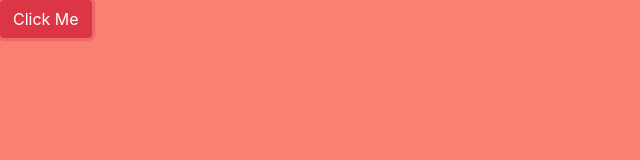
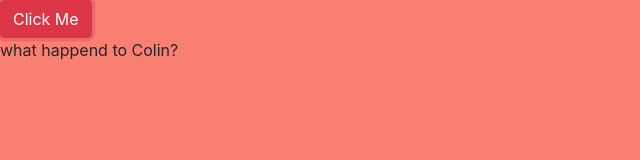
Before and after one commit to marshalloffutt/webpack-shotz, a website built with webpack: page src/index.html in a window 1280 px wide. Both pictures are taken after a click on the button "Click Me". Shown: the whole page, without its empty margins (0-640 px from the left). Built offline with nearby package versions, Linux system fonts and the light colour scheme.

Commit message:
Fixes setup

```diff
--- a/src/index.html
+++ b/src/index.html
@@ -8,6 +8,6 @@
 </head>
 <body>
     <button id="click-button" class="btn btn-danger">Click Me</button>
-    <div id="important-text"></div>
+    <div id="stuff"></div>
 </body>
 </html>
--- a/src/index.js
+++ b/src/index.js
@@ -1,7 +1,8 @@
-import 'jquery';
+import $ from 'jquery';
 import 'bootstrap';
-
 
 import './index.scss';
 
-console.log('hello');
+$('.btn').on('click', () => {
+  $('#stuff').append('what happend to Colin?');
+});
```
